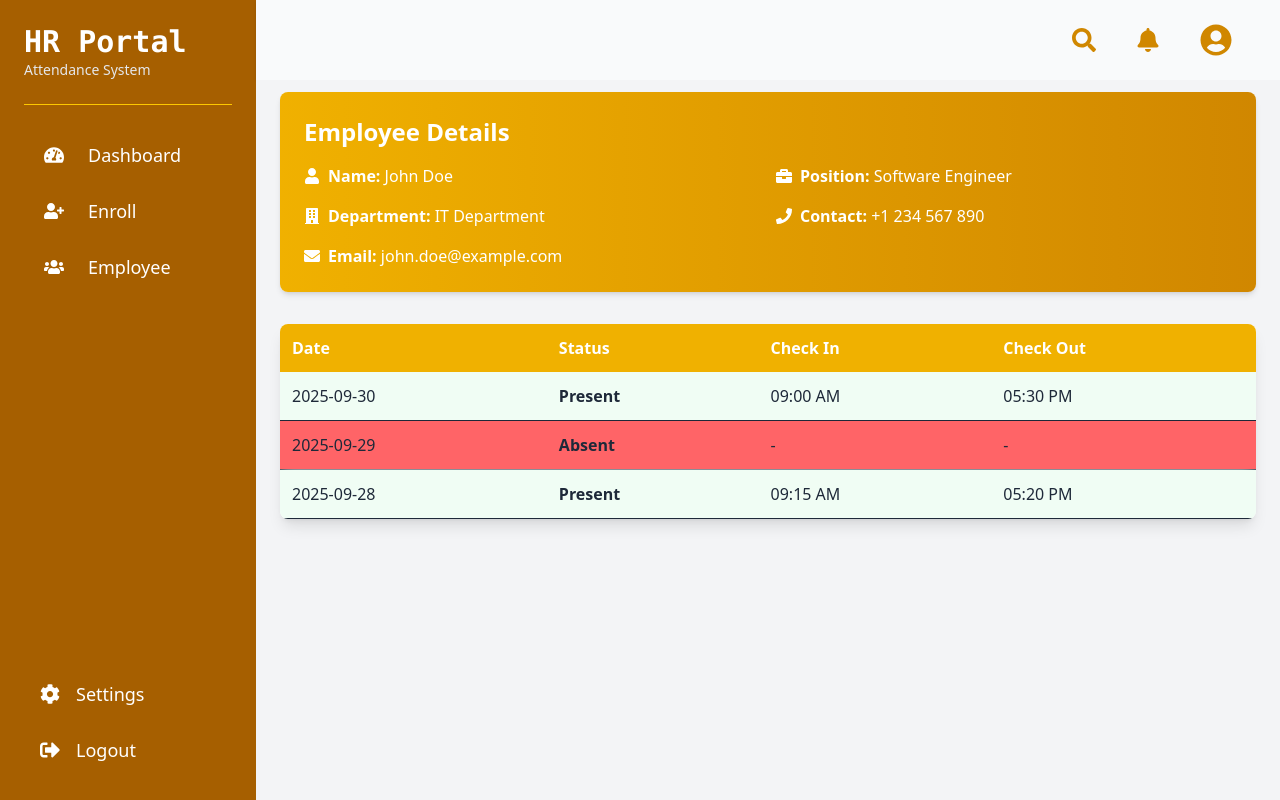
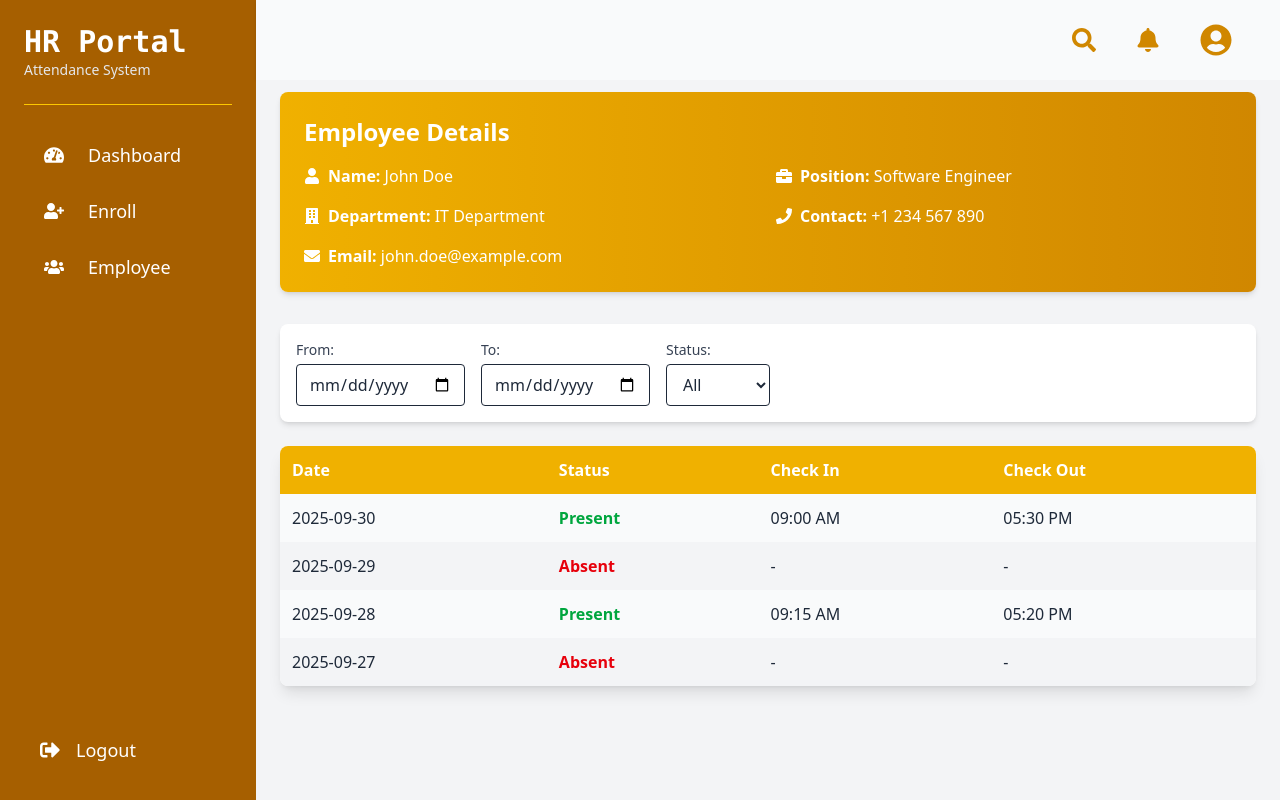
Before and after one commit to SankalpaGit/Facial_Attendence_System, a React (Vite) app in the folder web/: page /details in a window 1280 px wide. Built offline with nearby package versions, Linux system fonts and the light colour scheme.

Commit message:
changing the frontend as per new updated

```diff
--- a/web/src/App.tsx
+++ b/web/src/App.tsx
@@ -5,6 +5,7 @@ import Dashboard from "./pages/Dashboard";
 import Enroll from "./pages/Enroll";
 import Employee from "./pages/Employee";
 import Details from "./pages/Detail";
+import NotFound from "./pages/NotFound";
 
 function App() {
   return (
@@ -13,12 +14,15 @@ function App() {
         {/* Public login */}
         <Route path="/" element={<Login />} />
 
-        {/* Protected layout */}
+        {/* Content Routes */}
         <Route element={<MainLayout />}>
           <Route path="/dashboard" element={<Dashboard />} />
           <Route path="/enroll" element={<Enroll />} />
           <Route path="/employee" element={<Employee />} />
           <Route path="/details" element={<Details />} />
+
+          {/* Catch-all 404 route (inside layout) */}
+          <Route path="*" element={<NotFound />} />
         </Route>
       </Routes>
     </BrowserRouter>
--- a/web/src/components/Sidebar.tsx
+++ b/web/src/components/Sidebar.tsx
@@ -4,7 +4,6 @@ import {
   FaTachometerAlt,
   FaUserPlus,
   FaUsers,
-  FaCog,
   FaSignOutAlt,
 } from "react-icons/fa";
 
@@ -51,17 +50,7 @@ const Sidebar: React.FC = () => {
 
       {/* Bottom Section */}
       <div className="flex flex-col gap-1">
-        <Link
-          to="/settings"
-          className={`flex items-center gap-4 px-4 py-3 rounded-md text-lg font-medium transition-colors duration-200
-            ${
-              location.pathname === "/settings"
-                ? "bg-yellow-500 text-black font-semibold"
-                : "hover:bg-yellow-500 hover:text-black"
-            }`}
-        >
-          <FaCog className="text-xl" /> <span>Settings</span>
-        </Link>
+
         <Link
           to="/logout"
           className="flex items-center gap-4 px-4 py-3 rounded-md text-lg font-medium hover:bg-red-500 hover:text-white transition-colors duration-200"
--- a/web/src/pages/Detail.tsx
+++ b/web/src/pages/Detail.tsx
@@ -1,4 +1,4 @@
-import React from "react";
+import React, { useState } from "react";
 import { FaUser, FaBriefcase, FaBuilding, FaPhone, FaEnvelope } from "react-icons/fa";
 
 const Detail: React.FC = () => {
@@ -10,14 +10,35 @@ const Detail: React.FC = () => {
     email: "john.doe@example.com",
   };
 
-  const attendance = [
+  const attendanceData = [
     { date: "2025-09-30", status: "Present", checkIn: "09:00 AM", checkOut: "05:30 PM" },
     { date: "2025-09-29", status: "Absent", checkIn: "-", checkOut: "-" },
     { date: "2025-09-28", status: "Present", checkIn: "09:15 AM", checkOut: "05:20 PM" },
+    { date: "2025-09-27", status: "Absent", checkIn: "-", checkOut: "-" },
   ];
 
+  // State for filters
+  const [fromDate, setFromDate] = useState("");
+  const [toDate, setToDate] = useState("");
+  const [statusFilter, setStatusFilter] = useState("All");
+
+  // Filter logic
+  const filteredAttendance = attendanceData.filter((entry) => {
+    const entryDate = new Date(entry.date);
+    const from = fromDate ? new Date(fromDate) : null;
+    const to = toDate ? new Date(toDate) : null;
+
+    const withinRange =
+      (!from || entryDate >= from) && (!to || entryDate <= to);
+
+    const matchesStatus =
+      statusFilter === "All" || entry.status === statusFilter;
+
+    return withinRange && matchesStatus;
+  });
+
   return (
-    <div className="min-h-screen  text-gray-800 mt-3">
+    <div className="min-h-screen text-gray-800 mt-3">
       {/* Employee Info */}
       <div className="bg-gradient-to-r from-yellow-500 to-yellow-600 text-white rounded-lg p-6 shadow-md mb-8">
         <h2 className="text-2xl font-bold mb-4">Employee Details</h2>
@@ -45,6 +66,48 @@ const Detail: React.FC = () => {
         </div>
       </div>
 
+      {/* Filters */}
+      <div className="bg-white shadow-md rounded-lg p-4 mb-6 flex flex-col md:flex-row gap-4 items-center justify-between">
+        <div className="flex flex-wrap items-center gap-4">
+          <div>
+            <label className="block text-sm font-medium text-gray-700 mb-1">
+              From:
+            </label>
+            <input
+              type="date"
+              value={fromDate}
+              onChange={(e) => setFromDate(e.target.value)}
+              className="border rounded px-3 py-2"
+            />
+          </div>
+          <div>
+            <label className="block text-sm font-medium text-gray-700 mb-1">
+              To:
+            </label>
+            <input
+              type="date"
+              value={toDate}
+              onChange={(e) => setToDate(e.target.value)}
+              className="border rounded px-3 py-2"
+            />
+          </div>
+          <div>
+            <label className="block text-sm font-medium text-gray-700 mb-1">
+              Status:
+            </label>
+            <select
+              value={statusFilter}
+              onChange={(e) => setStatusFilter(e.target.value)}
+              className="border rounded px-3 py-2"
+            >
+              <option value="All">All</option>
+              <option value="Present">Present</option>
+              <option value="Absent">Absent</option>
+            </select>
+          </div>
+        </div>
+      </div>
+
       {/* Attendance Table */}
       <div className="bg-white shadow-lg rounded-lg overflow-hidden">
         <table className="w-full text-left border-collapse">
@@ -57,19 +120,33 @@ const Detail: React.FC = () => {
             </tr>
           </thead>
           <tbody>
-            {attendance.map((entry, index) => (
+            {filteredAttendance.length > 0 ? (
+              filteredAttendance.map((entry, index) => (
                 <tr
                   key={index}
-                className={`border-b ${
-                  entry.status === "Absent" ? "bg-red-400 backdrop-blur-sm" : "bg-green-50"
+                  className={index % 2 === 0 ? "bg-gray-50" : "bg-gray-100"}
+                >
+                  <td className="p-3">{entry.date}</td>
+                  <td
+                    className={`p-3 font-semibold ${
+                      entry.status === "Present"
+                        ? "text-green-600"
+                        : "text-red-600"
                     }`}
                   >
-                <td className="p-3">{entry.date}</td>
-                <td className="p-3 font-semibold">{entry.status}</td>
+                    {entry.status}
+                  </td>
                   <td className="p-3">{entry.checkIn}</td>
                   <td className="p-3">{entry.checkOut}</td>
                 </tr>
-            ))}
+              ))
+            ) : (
+              <tr>
+                <td colSpan={4} className="text-center p-4 text-gray-500">
+                  No records found for selected filters.
+                </td>
+              </tr>
+            )}
           </tbody>
         </table>
       </div>
--- /dev/null
+++ b/web/src/pages/NotFound.tsx
@@ -0,0 +1,27 @@
+import React from "react";
+
+const NotFound: React.FC = () => {
+  return (
+    <div className="flex  justify-center  ">
+      <div className="text-center text-gray-600 mt-10 ">
+        <h1 className="text-[8rem] font-extrabold text-yellow-600 drop-shadow-md">
+          404
+        </h1>
+        <p className="text-2xl font-semibold text-gray-700 mt-2">
+          Oops! Page Not Found
+        </p>
+        <p className="text-gray-500 mt-4 mb-8">
+          The page you’re looking for doesn’t exist or has been moved.
+        </p>
+        <a
+          href="/dashboard"
+          className="bg-yellow-600 text-white px-6 py-3 rounded-full font-semibold shadow-md transition-transform duration-300 hover:bg-yellow-500 hover:scale-105"
+        >
+          Go Back Home
+        </a>
+      </div>
+    </div>
+  );
+};
+
+export default NotFound;
```
Lines whose indentation alone changed are shown as unchanged.
